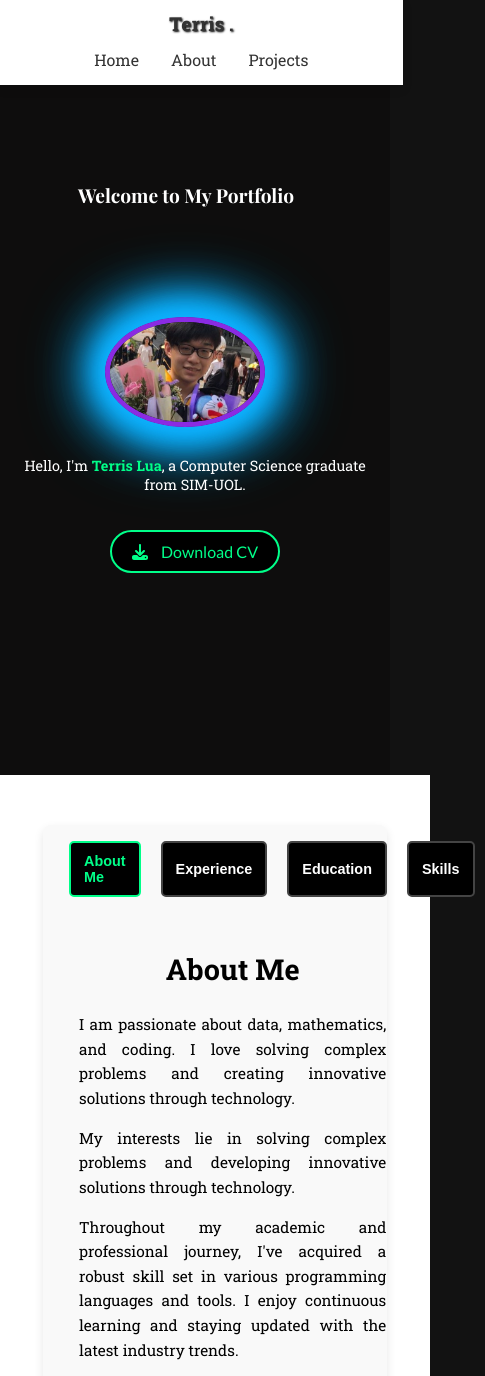
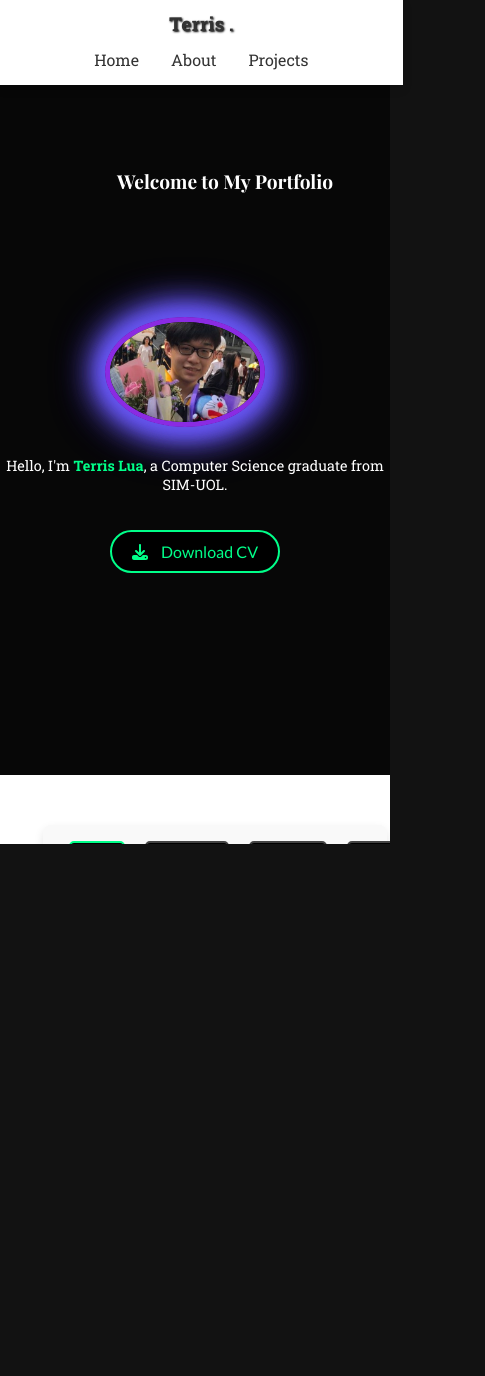
Before and after one commit to TerrisLua/PortfolioWebsite, a React (Create React App) app: page / in a window 390 px wide. Shown: the top 1376 px of the page, 485 px wide, since content can reach past the window. After the commit the page ends 844 px from the top, so only its background shows below. Built offline with nearby package versions, Linux system fonts and the light colour scheme.

Commit message:
Make changes to the mobile-version

```diff
--- a/src/components/HomePage.css
+++ b/src/components/HomePage.css
@@ -25,6 +25,7 @@ body, html {
   width: 100%;
   height: 100%;
   font-family: 'Playfair Display', serif;
+  overflow-x: hidden; /* Prevent horizontal scrolling */
 }
 
 h3 {
@@ -136,7 +137,7 @@ a:hover {
 }
 
 .section.dark {
-  background: #0e0d0d; /* Light black background */
+  background: #070707; /* Light black background */
   color: #ffffff; /* White text */
 
 }
@@ -147,6 +148,8 @@ a:hover {
   align-items: center;
   padding: 50px 0;
   height: 80vh; /* Increase height to 150% of the viewport height */
+  overflow-x: hidden; /* Prevent horizontal scrolling */
+  position: relative;
 }
 
 .home-content {
@@ -588,7 +591,6 @@ a:hover {
 
   .home-text {
     text-align: center;
-    max-width: 90%;
   }
 
   .about-sidebar {
@@ -598,7 +600,8 @@ a:hover {
   }
 
   .home-text .heading {
-    font-size: 1.5rem; /* Adjust h1 font size for mobile */
+    font-size: 1rem; /* Adjust h1 font size for mobile */
+    left:30%
   }
 
   .home-text .paragraph {
@@ -633,9 +636,9 @@ a:hover {
   }
 
   .tab-button {
-    padding: 10px 13px;
+    padding: 10px 10px;
     cursor: pointer;
-    font-size: 0.9em;
+    font-size: 0.7em;
     font-weight: bold;
     margin: 0 10px; /* Add horizontal margin for spacing */
     transition: background-color 0.3s, color 0.3s, border-color 0.3s;
@@ -677,4 +680,6 @@ a:hover {
   .home-image {
     margin-top: 15px; /* Increase margin for smaller screens */
   }
+
+
 }
```
